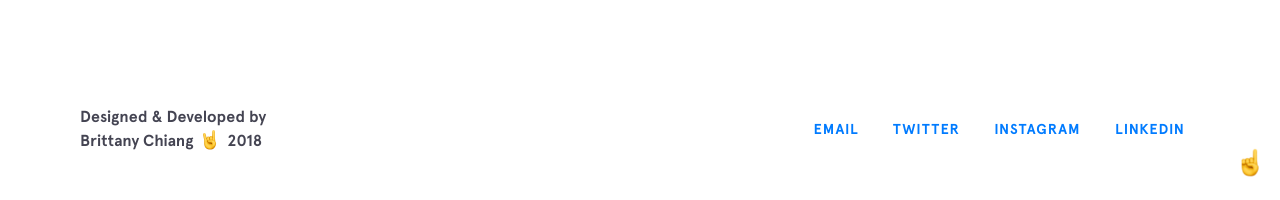
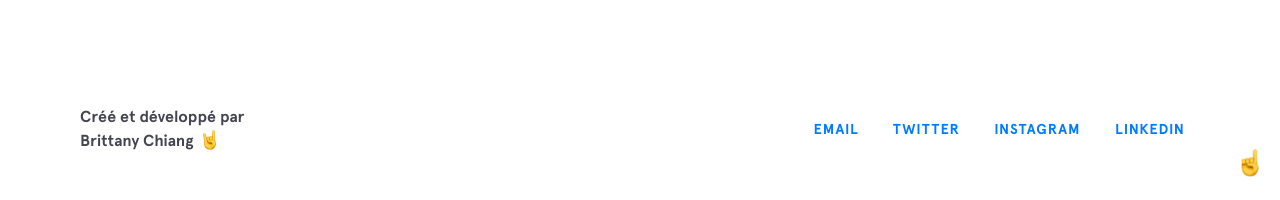
Before and after one commit to bthv1/baptistethevelein.fr, a Jekyll site: the page built from index.html, in a window 1280 px wide and 900 px high, scrolled down 6505 px. Shown: the part 697-897 px from the top of the window. Built offline with Jekyll 4.4.1, drawn with Linux system fonts in a browser that asks for light colours; nearby versions of some CDN libraries.

Commit message:
Update footer.html

```diff
--- a/_includes/footer.html
+++ b/_includes/footer.html
@@ -1,12 +1,12 @@
 <footer class="footer">
   <div class="footer__copyright">
     <div class="top">
-      <span>Designed &amp; Developed by</span>
+      <span>Créé et développé par</span>
     </div>
     <div class="bottom">
-      <span>Brittany Chiang</span>
+      <span><a href="https://brittanychiang.com">Brittany Chiang</a></span>
       <img class="emoji" src="{{site.baseurl}}/img/emojis/rockon.png" alt="emoji">
-      <span>2018</span>
+      <span></span>
     </div>
   </div>
   <div class="footer__links">
```
